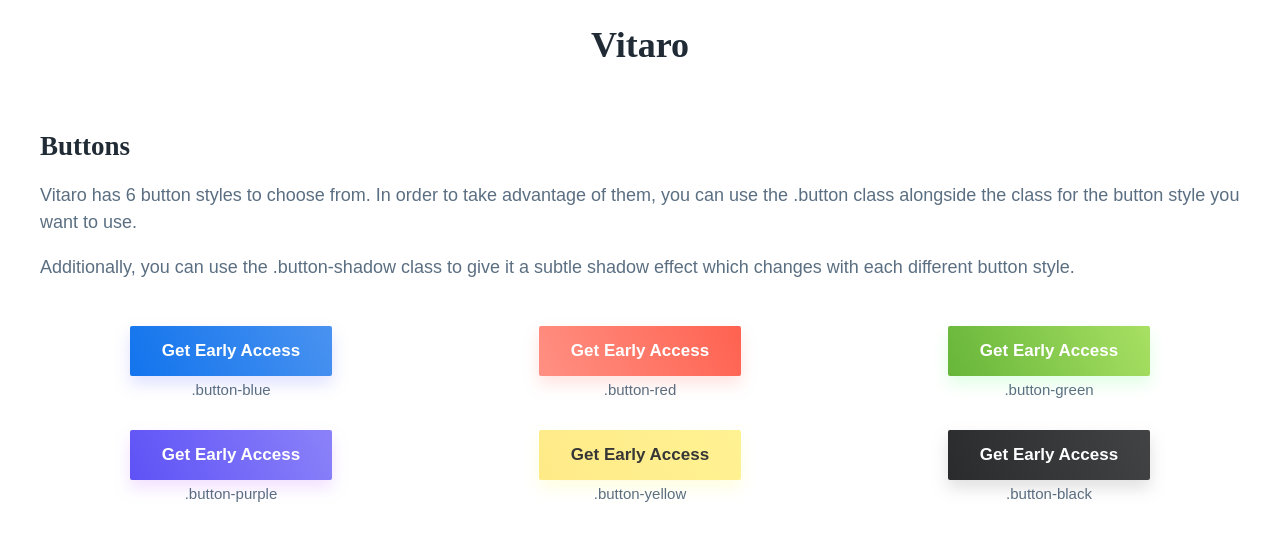
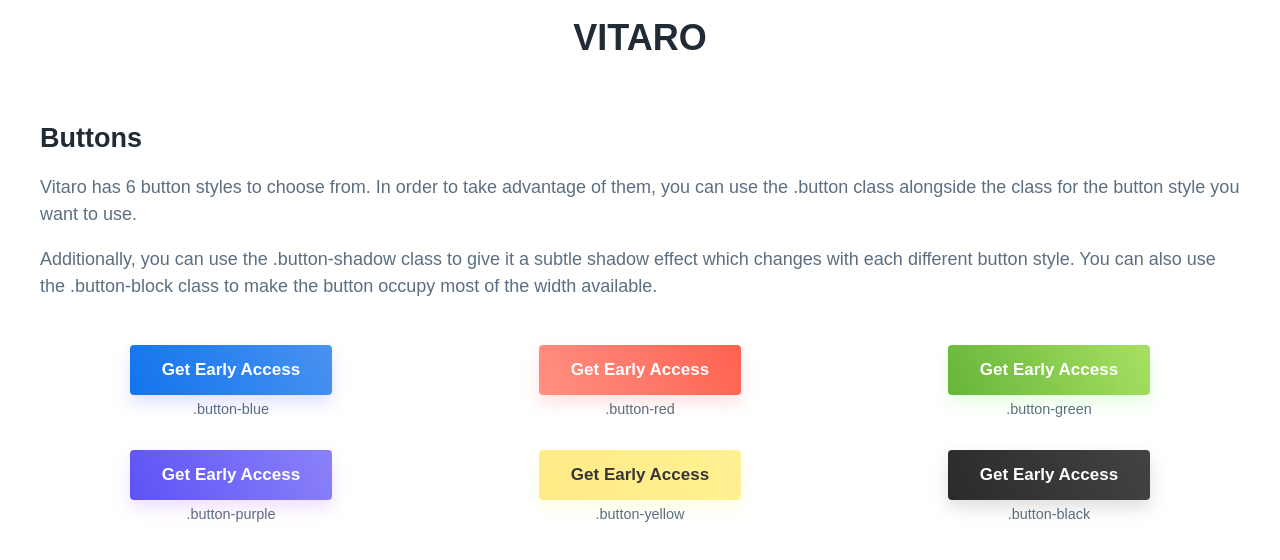
Before and after one commit to AlMon/Klaro, a plain HTML site: page index.html in a window 1280 px wide. Drawn offline with nearby package versions, Linux system fonts and the light colour scheme.

Commit message:
Refined button block, added normalize

```diff
--- a/index.html
+++ b/index.html
@@ -6,15 +6,17 @@
     <meta http-equiv="X-UA-Compatible" content="IE=edge">
     <title>Vitaro - Yet Another CSS Framework</title>
     <meta name="viewport" content="width=device-width, initial-scale=1">
+    <link rel="stylesheet" href="https://cdnjs.cloudflare.com/ajax/libs/normalize/8.0.1/normalize.min.css">
     <link rel="stylesheet" type="text/css" media="screen" href="styles/main.css" />
 </head>
 
 <body>
+    <!-- The container width is 1200px -->
+    <div class="container">
 
-    <div class="container">
         <div class="columns">
             <div class="column">
-                <h1 class="text-center">Vitaro</h1>
+                <h1 class="text-center uppercase">Vitaro</h1>
             </div>
         </div>
 
@@ -25,7 +27,9 @@
                     advantage of them, you can use the <span class="code">.button</span> class alongside
                     the class for the button style you want to use.</p>
 
-                <p>Additionally, you can use the <span class="code">.button-shadow</span> class to give it a subtle shadow effect which changes with each different button style.</p>
+                <p>Additionally, you can use the <span class="code">.button-shadow</span> class to give it a subtle
+                    shadow effect which changes with each different button style. You can also use the <span class="code">.button-block</span>
+                    class to make the button occupy most of the width available.</p>
             </div>
         </div>
 
--- a/styles/main.css
+++ b/styles/main.css
@@ -1607,7 +1607,7 @@
 
 /* Import Google Fonts */
 
-@import url('https://fonts.googleapis.com/css?family=Frank+Ruhl+Libre:400,500,700');
+@import url('https://fonts.googleapis.com/css?family=Mukta:400,700');
 @import url('https://fonts.googleapis.com/css?family=Hind+Vadodara:400,500,600,700');
 
 /* Helpers */
@@ -1615,6 +1615,12 @@
 .text-center {
     text-align: center;
 }
+
+.uppercase {
+    text-transform: uppercase;
+}
+
+/* Main Styles */
 
 html {
     line-height: 1.15;
@@ -1648,9 +1654,11 @@ h6,
 .h6 {
     clear: both;
     color: #202B36;
-    font-family: "Frank Ruhl Libre", serif;
+    font-family: "Mukta", sans-serif;
     font-weight: 700;
 }
+
+/* Buttons */
 
 .button {
     display: inline-flex;
@@ -1662,12 +1670,16 @@ h6,
     background-color: #fff;
     color: #4992F0 !important;
     border: none;
-    border-radius: 2px;
+    border-radius: 4px;
     cursor: pointer;
     justify-content: center;
     padding: 18px 32px;
     text-align: center;
     white-space: nowrap
+}
+
+.button-block {
+    width: 80%;
 }
 
 .button:active {
@@ -1801,19 +1813,19 @@ h6,
 }
 
 .button-green.button-shadow::before {
-    box-shadow: 0 8px 16px rgba(131, 255, 152, 0.25);
+    box-shadow: 0 8px 16px rgba(152, 255, 131, 0.25);
 }
 
 .button-green.button-shadow:hover::before {
-    box-shadow: 0 8px 16px rgba(131, 255, 152, 0.4);
+    box-shadow: 0 8px 16px rgba(152, 255, 131, 0.4);
 }
 
 .button-green .button-shadow::before {
-    box-shadow: 0 4px 16px rgba(131, 255, 152, 0.25);
+    box-shadow: 0 4px 16px rgba(152, 255, 131, 0.25);
 }
 
 .button-green .button-shadow:hover::before {
-    box-shadow: 0 4px 16px rgba(131, 255, 152, 0.4);
+    box-shadow: 0 4px 16px rgba(152, 255, 131, 0.4);
 }
 
 .button-yellow {
```
